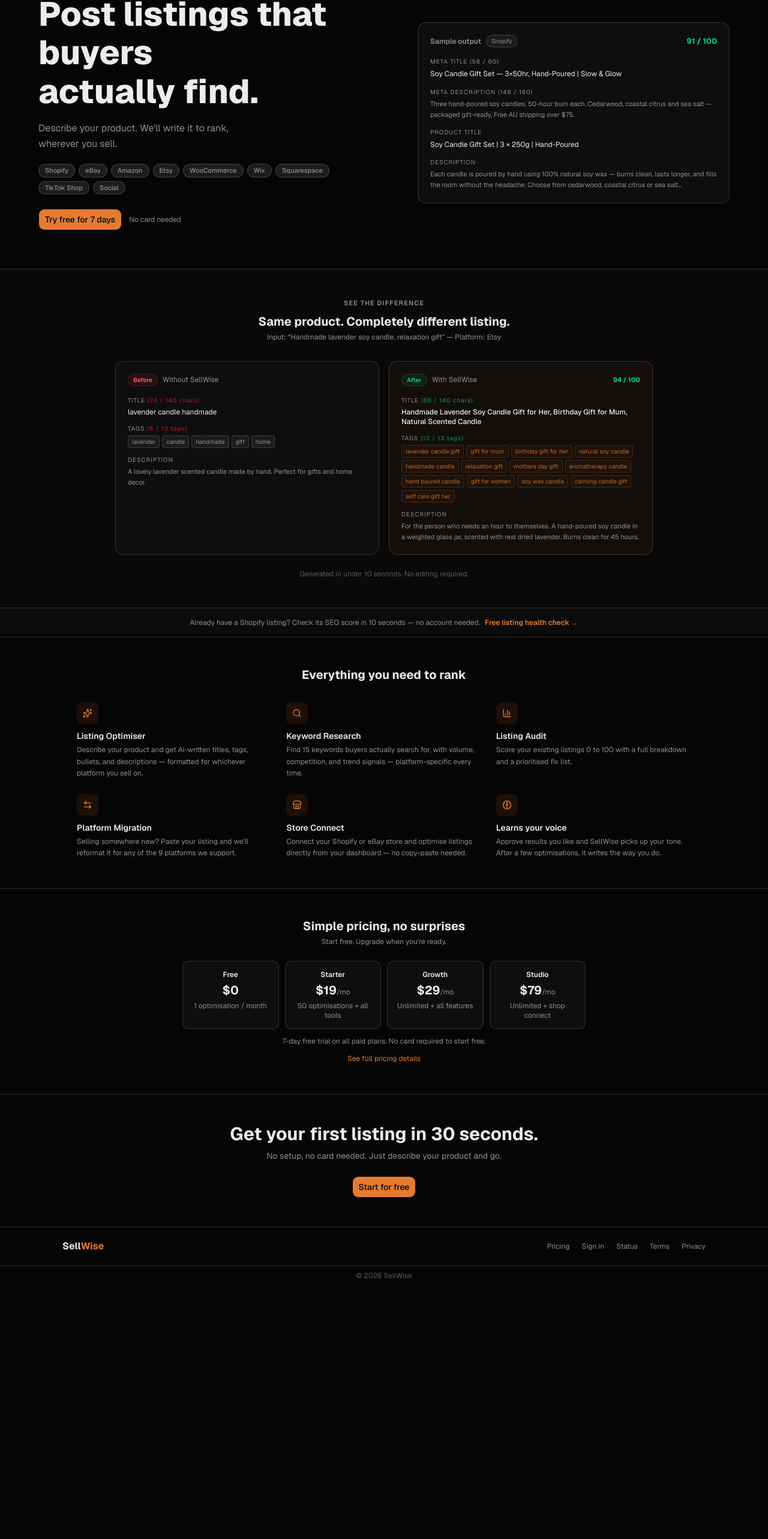
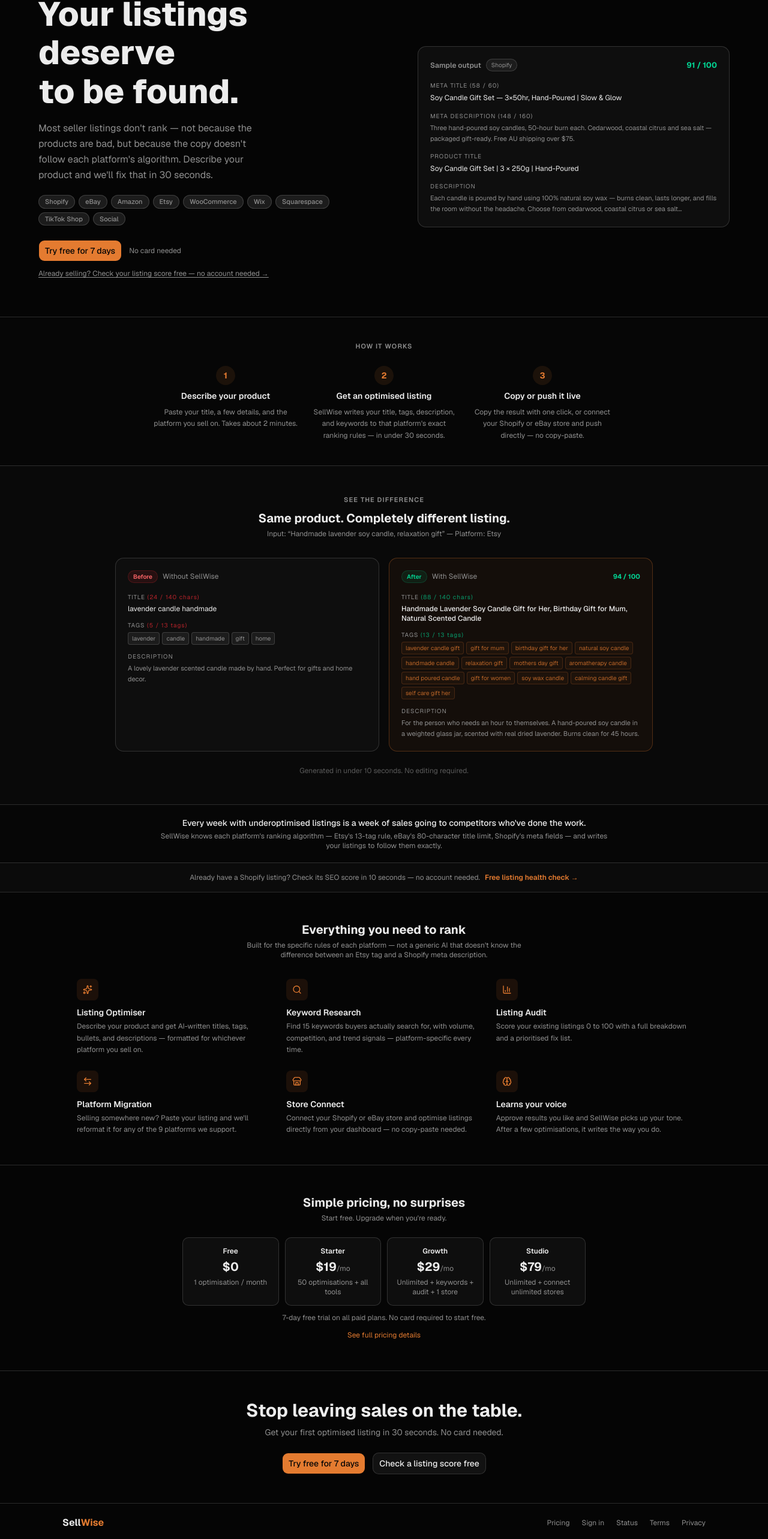
Before and after one commit to mulesy95/sellwise, a Next.js app: page / in a window 1280 px wide. Shown: the part 145-2711 px from the top of the page at 60% size. Before the commit the page ends 2288 px from the top, so only its background shows below. Built offline with nearby package versions, Linux system fonts and the light colour scheme; no server answers.

Commit message:
feat(landing): StoryBrand rewrite — pain-first hero, 3-step plan, failure stakes, mechanism statement, specific pricing copy

```diff
--- a/src/components/marketing-landing.tsx
+++ b/src/components/marketing-landing.tsx
@@ -101,12 +101,12 @@
           {/* Left: headline + CTA */}
           <div className="flex-1 text-center md:text-left mb-10 md:mb-0">
             <h1 className="text-[30px] md:text-5xl lg:text-[56px] font-extrabold text-foreground leading-[1.15] mb-4">
-              Post listings that buyers
+              Your listings deserve
               <br />
-              actually find.
+              to be found.
             </h1>
             <p className="text-sm md:text-base text-muted-foreground mb-5 max-w-[360px] mx-auto md:mx-0 leading-relaxed">
-              Describe your product. We&apos;ll write it to rank, wherever you sell.
+              Most seller listings don&apos;t rank — not because the products are bad, but because the copy doesn&apos;t follow each platform&apos;s algorithm. Describe your product and we&apos;ll fix that in 30 seconds.
             </p>
             <div className="flex flex-wrap items-center justify-center md:justify-start gap-1.5 mb-6">
               {PLATFORMS.map((platform) => (
@@ -118,11 +118,19 @@
                 </span>
               ))}
             </div>
+            <div className="flex flex-col items-center md:items-start gap-3">
               <div className="flex flex-wrap items-center justify-center md:justify-start gap-3">
                 <Link href="/signup" className={buttonVariants({ size: "lg" })}>
                   Try free for 7 days
                 </Link>
                 <span className="text-xs text-muted-foreground">No card needed</span>
+              </div>
+              <Link
+                href="/check"
+                className="text-xs text-muted-foreground hover:text-foreground transition-colors underline underline-offset-2"
+              >
+                Already selling? Check your listing score free — no account needed →
+              </Link>
             </div>
           </div>
 
@@ -160,6 +168,30 @@
                   <p className="text-[11px] text-muted-foreground leading-relaxed">{SAMPLE_OUTPUT.description}</p>
                 </div>
               </div>
+            </div>
+          </div>
+        </div>
+      </section>
+
+      {/* HOW IT WORKS */}
+      <section className="border-t border-border px-5 md:px-10 py-10 bg-muted/10">
+        <div className="max-w-3xl mx-auto text-center">
+          <p className="text-[11px] font-semibold uppercase tracking-widest text-muted-foreground mb-6">How it works</p>
+          <div className="grid gap-6 sm:grid-cols-3">
+            <div className="space-y-2">
+              <div className="flex items-center justify-center size-8 rounded-full bg-primary/10 text-primary font-bold text-sm mx-auto">1</div>
+              <p className="text-sm font-semibold text-foreground">Describe your product</p>
+              <p className="text-xs text-muted-foreground leading-relaxed">Paste your title, a few details, and the platform you sell on. Takes about 2 minutes.</p>
+            </div>
+            <div className="space-y-2">
+              <div className="flex items-center justify-center size-8 rounded-full bg-primary/10 text-primary font-bold text-sm mx-auto">2</div>
+              <p className="text-sm font-semibold text-foreground">Get an optimised listing</p>
+              <p className="text-xs text-muted-foreground leading-relaxed">SellWise writes your title, tags, description, and keywords to that platform&apos;s exact ranking rules — in under 30 seconds.</p>
+            </div>
+            <div className="space-y-2">
+              <div className="flex items-center justify-center size-8 rounded-full bg-primary/10 text-primary font-bold text-sm mx-auto">3</div>
+              <p className="text-sm font-semibold text-foreground">Copy or push it live</p>
+              <p className="text-xs text-muted-foreground leading-relaxed">Copy the result with one click, or connect your Shopify or eBay store and push directly — no copy-paste.</p>
             </div>
           </div>
         </div>
@@ -239,6 +271,18 @@
         </div>
       </section>
 
+      {/* FAILURE STAKES */}
+      <div className="border-t border-border px-5 md:px-10 py-5 bg-muted/5">
+        <div className="max-w-3xl mx-auto text-center space-y-1">
+          <p className="text-sm font-medium text-foreground">
+            Every week with underoptimised listings is a week of sales going to competitors who&apos;ve done the work.
+          </p>
+          <p className="text-xs text-muted-foreground">
+            SellWise knows each platform&apos;s ranking algorithm — Etsy&apos;s 13-tag rule, eBay&apos;s 80-character title limit, Shopify&apos;s meta fields — and writes your listings to follow them exactly.
+          </p>
+        </div>
+      </div>
+
       {/* /CHECK TEASER */}
       <div className="border-t border-border bg-muted/30 px-5 md:px-10 py-4">
         <div className="max-w-6xl mx-auto flex flex-col sm:flex-row items-center justify-center gap-2 text-center">
@@ -257,9 +301,14 @@
       {/* FEATURES */}
       <section id="features" className="border-t border-border px-5 md:px-10 py-12">
         <div className="max-w-6xl mx-auto">
-          <h2 className="text-lg md:text-xl font-bold text-foreground text-center mb-8">
+          <div className="text-center mb-8">
+            <h2 className="text-lg md:text-xl font-bold text-foreground">
               Everything you need to rank
             </h2>
+            <p className="mt-1 text-xs text-muted-foreground max-w-lg mx-auto">
+              Built for the specific rules of each platform — not a generic AI that doesn&apos;t know the difference between an Etsy tag and a Shopify meta description.
+            </p>
+          </div>
           <div className="grid gap-6 sm:grid-cols-2 lg:grid-cols-3 max-w-5xl mx-auto">
             {FEATURES.map(({ icon: Icon, title, desc }) => (
               <div key={title} className="flex flex-col items-center text-center sm:items-start sm:text-left">
@@ -304,7 +353,7 @@
                 {p.symbol}{p.growth}
                 <span className="text-xs font-normal text-muted-foreground">/mo</span>
               </p>
-              <p className="text-xs text-muted-foreground">Unlimited + all features</p>
+              <p className="text-xs text-muted-foreground">Unlimited + keywords + audit + 1 store</p>
             </div>
             <div className="bg-card rounded-lg p-3.5 border border-border">
               <p className="text-xs font-semibold text-foreground">Studio</p>
@@ -312,7 +361,7 @@
                 {p.symbol}{p.studio}
                 <span className="text-xs font-normal text-muted-foreground">/mo</span>
               </p>
-              <p className="text-xs text-muted-foreground">Unlimited + shop connect</p>
+              <p className="text-xs text-muted-foreground">Unlimited + connect unlimited stores</p>
             </div>
           </div>
 
@@ -332,14 +381,22 @@
       <section className="border-t border-border px-5 md:px-10 py-12 text-center">
         <div className="max-w-6xl mx-auto">
           <h2 className="text-xl md:text-3xl font-bold text-foreground mb-2">
-            Get your first listing in 30 seconds.
+            Stop leaving sales on the table.
           </h2>
           <p className="text-xs md:text-sm text-muted-foreground mb-6">
-            No setup, no card needed. Just describe your product and go.
+            Get your first optimised listing in 30 seconds. No card needed.
           </p>
+          <div className="flex flex-col sm:flex-row items-center justify-center gap-3">
             <Link href="/signup" className={buttonVariants({ size: "lg" })}>
-            Start for free
+              Try free for 7 days
             </Link>
+            <Link
+              href="/check"
+              className={buttonVariants({ size: "lg", variant: "outline" })}
+            >
+              Check a listing score free
+            </Link>
+          </div>
         </div>
       </section>
 
```
Lines whose indentation alone changed are shown as unchanged.
